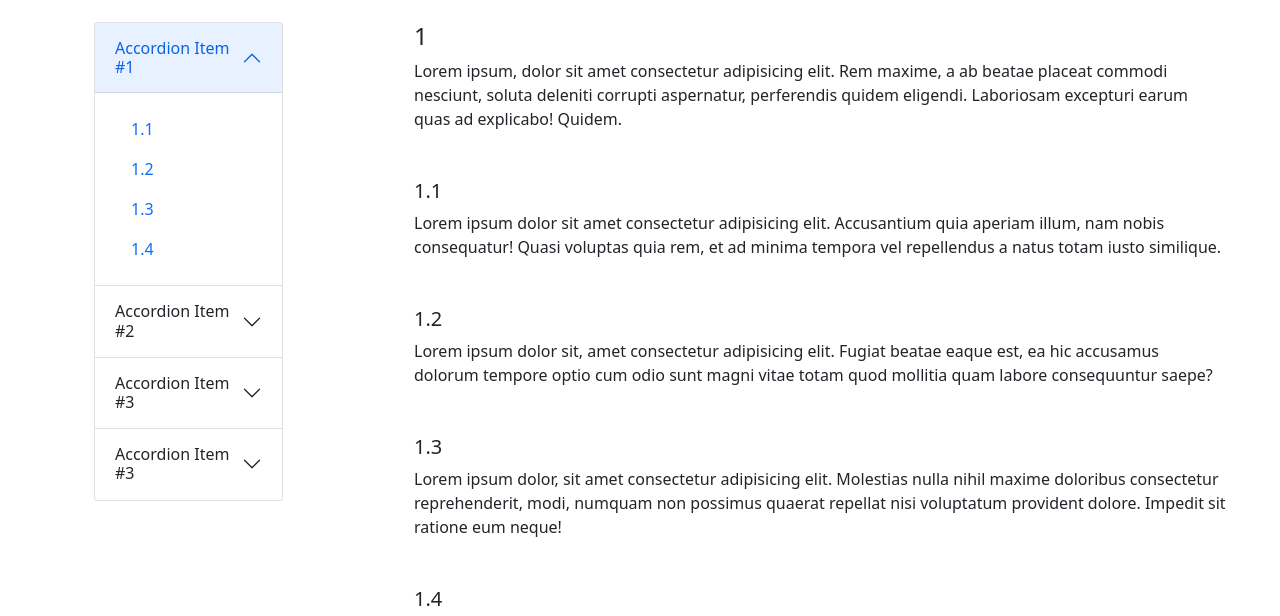
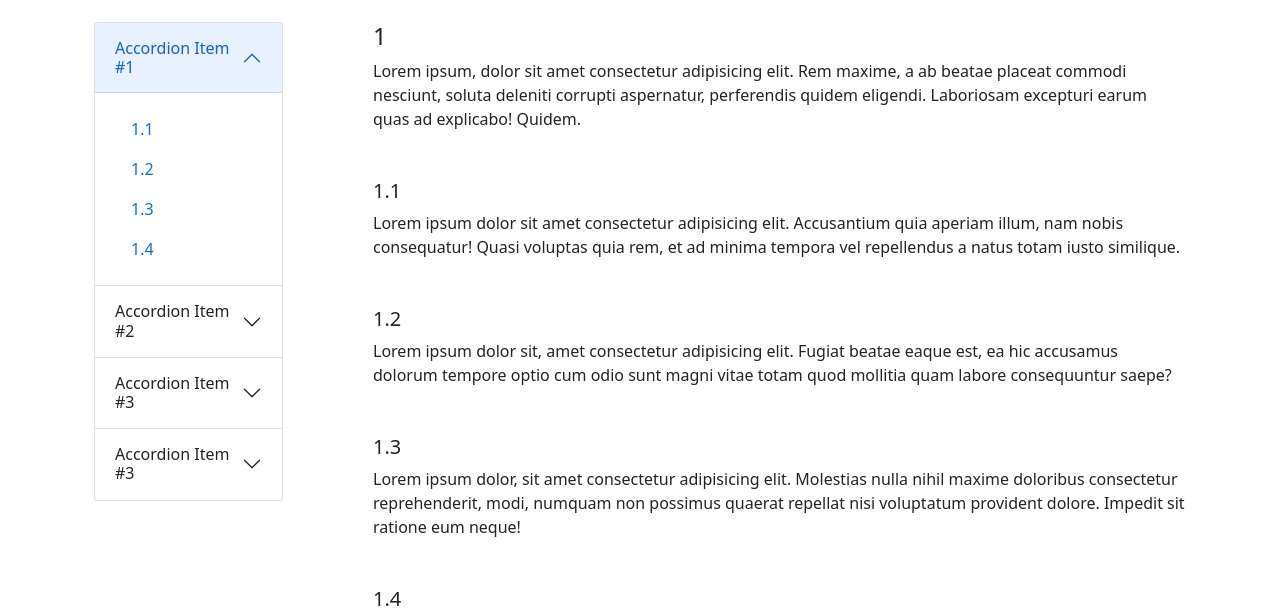
Before and after one commit to Fr4nee/apuistea-b5.github.io, a website: page am.html in a window 1280 px wide. Shown: the part 114-730 px from the top of the page. Drawn offline with nearby package versions, Linux system fonts and the light colour scheme.

Commit message:
redimenciono content

```diff
--- a/styles.scss
+++ b/styles.scss
@@ -21,7 +21,7 @@
 .asideycontent { margin-top: 5em;}
 .pf { position: fixed;}
 .ml {
-    margin-left: 20em;
+    margin-left: 25%;
     position: relative;
 }
 .ancl:before {
```
Also changed, not shown: styles.css, 1 other file.
